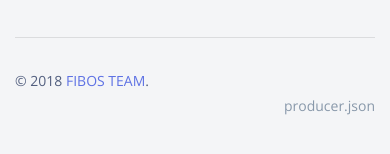
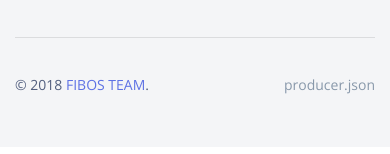
Before and after one commit to paddingme/fibos.team, a Vue app: page /#/backups in a window 390 px wide. Shown: the part 2796-2950 px from the top of the page. Built offline with nearby package versions, Linux system fonts and the light colour scheme; no server answers; a web font is replaced by a local one; what vue-content-placeholders would draw is missing.

Commit message:
build docs

```diff
--- a/package.json
+++ b/package.json
@@ -4,7 +4,7 @@
   "private": true,
   "scripts": {
     "serve": "vue-cli-service serve",
-    "build": "vue-cli-service build && rm -rf ./docs/ && mv dist docs && git add -A && git commit -m 'build docs'",
+    "build": "vue-cli-service build && rm -rf ./docs/ && mv dist docs && git add -A && git commit -m 'build docs' && git push",
     "lint": "vue-cli-service lint"
   },
   "dependencies": {
--- a/src/layout/AppFooter.vue
+++ b/src/layout/AppFooter.vue
@@ -50,13 +50,13 @@
             </div>
             <hr>
             <div class="row align-items-center justify-content-center">
-                <div class="col-md-6 col-sm-6">
+                <div class="col-6">
                     <div class="copyright">
                         &copy; 2018
                         <a href="https://fibos.team" target="_blank">FIBOS TEAM</a>.
                     </div>
                 </div>
-                <div class="col-md-6 col-sm-6">
+                <div class="col-6">
                     <ul class="nav nav-footer justify-content-end">
                         <!-- <li class="nav-item">
                             <a href="/ownership_disclosure.html" class="nav-link" target="_blank">disclosure</a>
--- a/src/views/Backups.vue
+++ b/src/views/Backups.vue
@@ -119,8 +119,13 @@ export default {
   methods: {
     getBackups() {
       API.getBackups().then((data) => {
-          this.backups = data
-          this.loading = false
+          let arr = data.map(item => {
+            let strArr = item.name.split('_')
+            item.name = strArr[0] + '_' + strArr[1] + '_' + strArr[2].slice(0,8) + '_' + strArr[2].slice(8)
+            return item;
+          })
+          this.backups = arr;
+          this.loading = false;
       })
     }
   },
```
Also changed, not shown: 9 other files (tests, documents, lock files or other folders).
